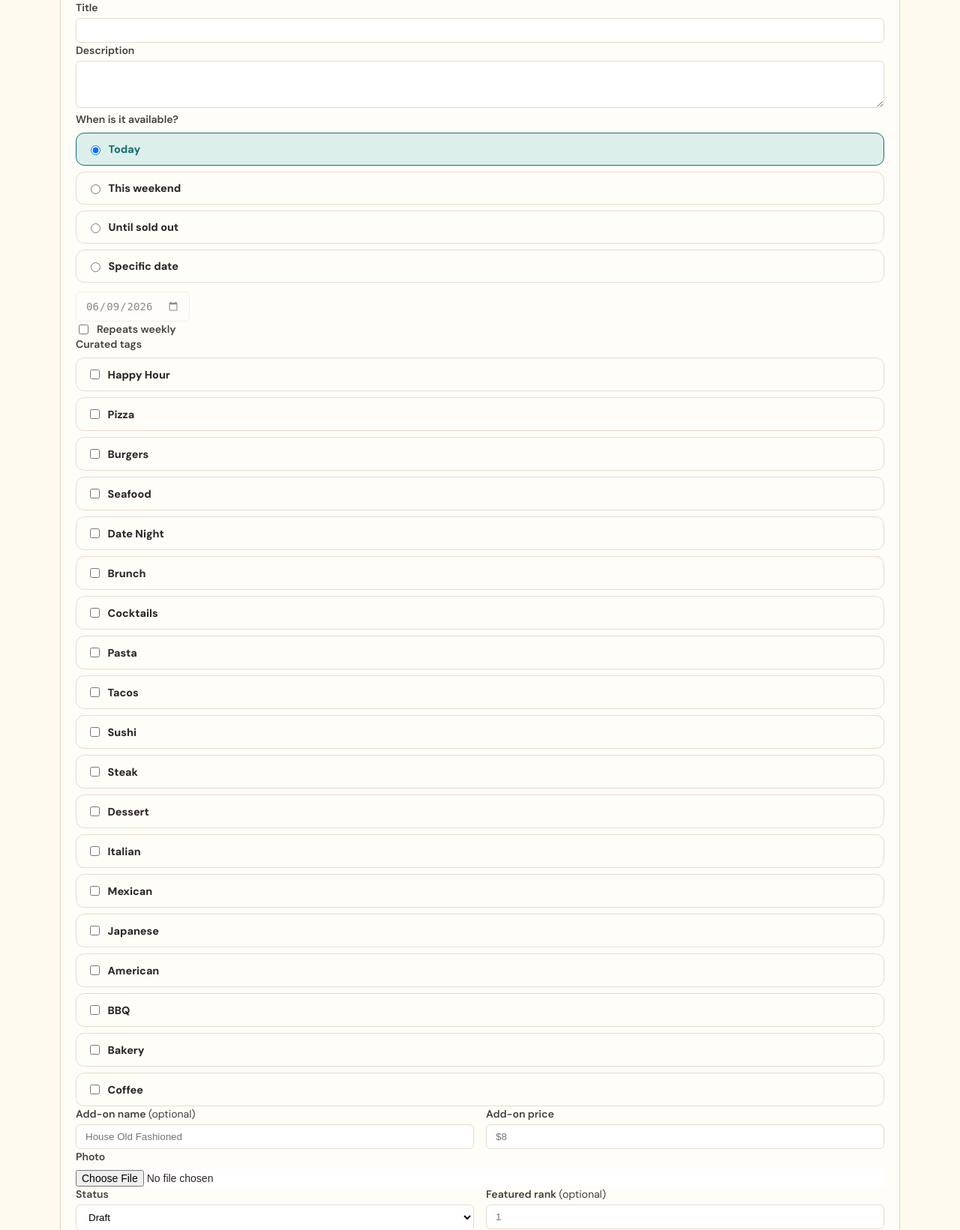
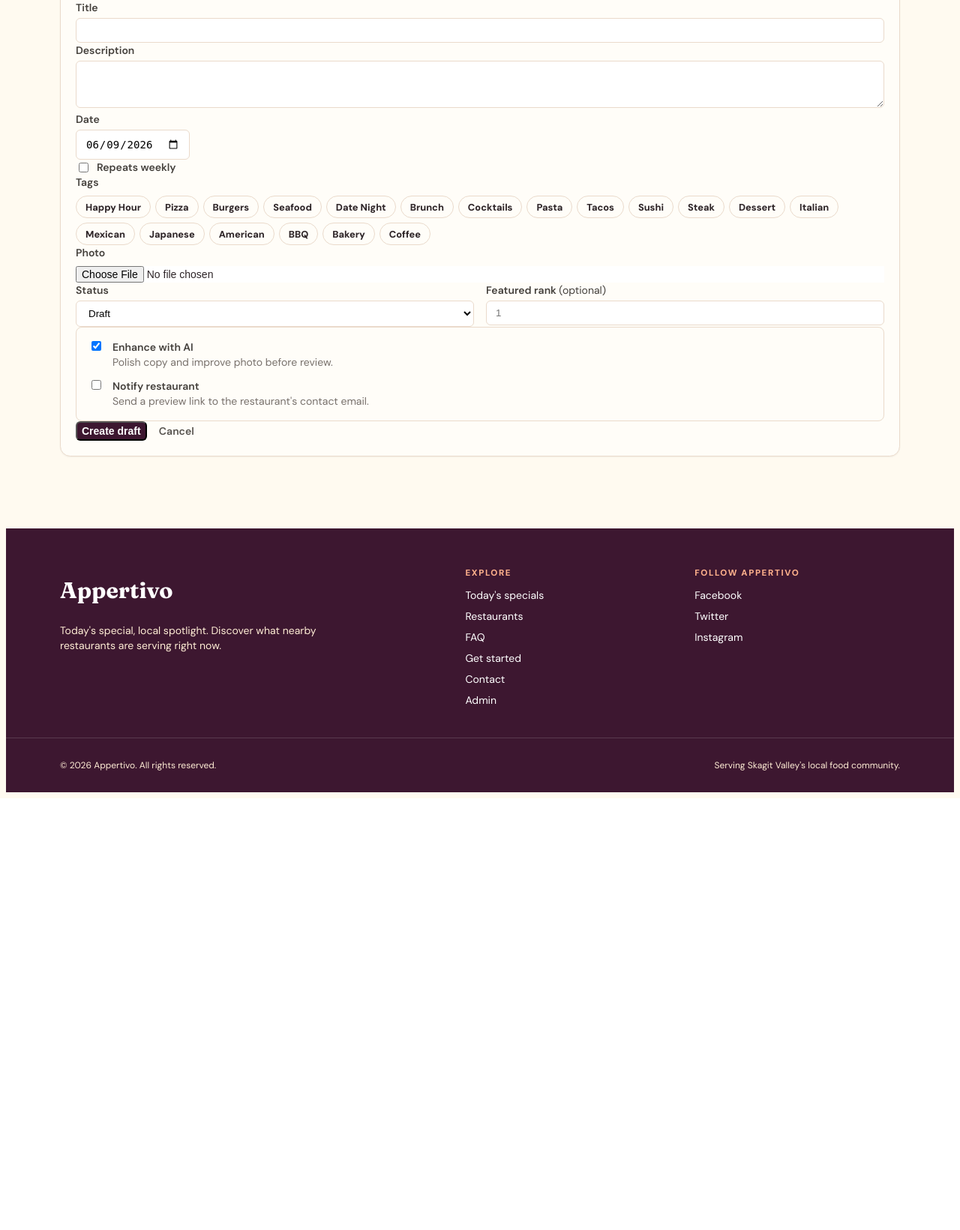
Before and after one commit to SkagitIan/Appertivo2026, a Flask app: page /admin/specials/new in a window 1280 px wide. Shown: the part 344-1985 px from the top of the page at 75% size. After the commit the page ends 1409 px from the top, so only its background shows below. Run offline with Flask 3, Linux system fonts and the light colour scheme; the visitor is signed in with stand-in values (Sample User, id 1); some libraries are stand-ins or nearby versions.

Commit message:
Drop schedule radio buttons, compact tag pills, remove add-on fields from special form
- Replace When-is-it-available radio buttons with a single Date picker
- schedule_window_from_form uses date only, no schedule_option logic
- Recurring specials auto-extend expires_at to 2099 so they never expire
- Tags use compact inline day-pill chips instead of full-width cards
- Remove Add-on name and price (deferred to member tier)

Co-Authored-By: Claude Sonnet 4.6 <noreply@anthropic.com>

```diff
--- a/app.py
+++ b/app.py
@@ -967,25 +967,10 @@ def draft_as_preview_special(draft):
 
 
 def schedule_window_from_form():
-    date_value = request.form["special_date"]
-    schedule_option = request.form.get("schedule_option", "today")
+    date_value = request.form.get("special_date") or utc_now().strftime("%Y-%m-%d")
     start = parse_local_datetime(date_value, default_time=time(0, 0))
-    end_date_value = date_value
-    availability_text = None
-
-    if schedule_option == "this_weekend":
-        selected_day = datetime.strptime(date_value, "%Y-%m-%d").date()
-        days_until_sunday = (6 - selected_day.weekday()) % 7
-        weekend_end = selected_day + timedelta(days=days_until_sunday)
-        end_date_value = weekend_end.strftime("%Y-%m-%d")
-        availability_text = "This weekend"
-    elif schedule_option == "till_sold_out":
-        availability_text = "Until sold out"
-    elif schedule_option == "custom":
-        availability_text = None
-
-    end = parse_local_datetime(end_date_value, default_time=time(23, 59))
-    return start, end, availability_text
+    end = parse_local_datetime(date_value, default_time=time(23, 59))
+    return start, end, None
 
 
 def set_special_schedule(special):
@@ -1042,6 +1027,11 @@ def _recurrence_label(days):
     return "Every " + ", ".join(_DAY_NAMES[d] for d in ordered)
 
 
+def _extend_expiry_for_recurring(item):
+    if getattr(item, "recurrence_rule", None):
+        item.expires_at = datetime(2099, 12, 31, 23, 59)
+
+
 def set_special_recurrence_fields(item):
     days = [d for d in request.form.getlist("recurrence_days") if d in set(_DAY_ORDER)]
     if days:
@@ -1101,6 +1091,7 @@ def structured_draft_from_form(source_channel, restaurant_id, enhance=True):
     draft.starts_at, draft.expires_at, availability_text = schedule_window_from_form()
     draft.availability_text = availability_text
     set_special_recurrence_fields(draft)
+    _extend_expiry_for_recurring(draft)
     if enhance and has_special_taxonomy_overrides():
         set_special_taxonomy_fields(draft)
     db.session.commit()
@@ -1119,6 +1110,7 @@ def special_from_form(special=None):
     special.source = special.source or "manual"
     special.raw_text = request.form.get("raw_text", "").strip() or None
     set_special_recurrence_fields(special)
+    _extend_expiry_for_recurring(special)
     if special.status == "published" and not special.published_at:
         special.published_at = utc_now()
     save_photo_if_present(special)
@@ -1136,6 +1128,7 @@ def draft_from_form(draft):
     draft.status = request.form.get("status", draft.status)
     set_special_taxonomy_fields(draft)
     set_special_recurrence_fields(draft)
+    _extend_expiry_for_recurring(draft)
     image_path, image_url = save_submitted_photo()
     if image_url or image_path:
         draft.image_path = image_path
--- a/templates/admin/special_fields.html
+++ b/templates/admin/special_fields.html
@@ -27,31 +27,10 @@
     <textarea name="description" rows="3" class="mt-1 w-full rounded-md border border-stone-300 px-3 py-2">{{ special.description or '' }}</textarea>
   </div>
 
-  <!-- When -->
+  <!-- Date -->
   <div>
-    <label class="block text-sm font-semibold text-stone-700">When is it available?</label>
-    {% if special.availability_text == "Until sold out" %}
-      {% set sel_sched = "till_sold_out" %}
-    {% elif special.availability_text == "This weekend" %}
-      {% set sel_sched = "this_weekend" %}
-    {% elif special.id and special.expires_at %}
-      {% set sel_sched = "custom" %}
-    {% else %}
-      {% set sel_sched = "today" %}
-    {% endif %}
-    <div class="mt-2 grid gap-2 sm:grid-cols-4">
-      {% for value, label in [("today", "Today"), ("this_weekend", "This weekend"), ("till_sold_out", "Until sold out"), ("custom", "Specific date")] %}
-        <label class="schedule-choice">
-          <input type="radio" name="schedule_option" value="{{ value }}" {% if sel_sched == value %}checked{% endif %} data-sched>
-          <span>{{ label }}</span>
-        </label>
-      {% endfor %}
-    </div>
-    <div class="mt-3">
-      <input name="special_date" type="date" value="{{ special_date_value(special) }}"
-             class="rounded-md border border-stone-300 px-3 py-2 text-sm"
-             id="special-date-input">
-    </div>
+    <label class="block text-sm font-semibold text-stone-700">Date</label>
+    <input name="special_date" type="date" value="{{ special_date_value(special) }}" class="mt-1 rounded-md border border-stone-300 px-3 py-2 text-sm">
   </div>
 
   <!-- Repeats -->
@@ -75,28 +54,16 @@
 
   <!-- Tags -->
   <div>
-    <label class="block text-sm font-semibold text-stone-700">Curated tags</label>
+    <label class="block text-sm font-semibold text-stone-700">Tags</label>
     <input type="hidden" name="tag_keys_present" value="1">
     {% set selected_tags = selected_tag_options(special.tag_keys or '') %}
-    <div class="mt-2 grid gap-2 sm:grid-cols-4">
+    <div class="mt-2 flex flex-wrap gap-1.5">
       {% for option in tag_options() %}
-        <label class="schedule-choice">
+        <label class="day-pill">
           <input type="checkbox" name="tag_keys" value="{{ option.key }}" {% if option.key in selected_tags %}checked{% endif %}>
           <span>{{ option.label }}</span>
         </label>
       {% endfor %}
-    </div>
-  </div>
-
-  <!-- Add-on (optional) -->
-  <div class="grid gap-4 md:grid-cols-2">
-    <div>
-      <label class="block text-sm font-semibold text-stone-700">Add-on name <span class="font-normal text-stone-400">(optional)</span></label>
-      <input name="add_on_name" value="{{ special.add_on_name or '' }}" placeholder="House Old Fashioned" class="mt-1 w-full rounded-md border border-stone-300 px-3 py-2">
-    </div>
-    <div>
-      <label class="block text-sm font-semibold text-stone-700">Add-on price</label>
-      <input name="add_on_price" value="{{ special.add_on_price or '' }}" placeholder="$8" class="mt-1 w-full rounded-md border border-stone-300 px-3 py-2">
     </div>
   </div>
 
@@ -150,7 +117,7 @@
   const form = document.querySelector("[data-recurrence-rule]");
   if (!form) return;
 
-  // Day pill pre-population
+  // Pre-populate day pills from existing recurrence rule
   const rule = form.dataset.recurrenceRule || "";
   const match = rule.match(/BYDAY=([A-Z,]+)/);
   const activeDays = new Set(match ? match[1].split(",") : []);
@@ -158,7 +125,6 @@
     if (activeDays.has(cb.value)) cb.checked = true;
   });
 
-  // Repeats toggle
   const toggle = document.getElementById("repeats-toggle");
   const panel = document.getElementById("repeat-days-panel");
   const preview = document.getElementById("repeat-preview");
@@ -183,14 +149,5 @@
 
   form.querySelectorAll("input[name='recurrence_days']").forEach((cb) => cb.addEventListener("change", updatePreview));
   if (toggle.checked) updatePreview();
-
-  // Date picker visibility hint
-  const dateInput = document.getElementById("special-date-input");
-  form.querySelectorAll("input[data-sched]").forEach((radio) => {
-    radio.addEventListener("change", () => {
-      dateInput.style.opacity = radio.value === "custom" ? "1" : "0.45";
-    });
-    if (radio.checked) dateInput.style.opacity = radio.value === "custom" ? "1" : "0.45";
-  });
 })();
 </script>
```
Also changed, not shown: tests/test_mvp.py (+0 -3 lines).
